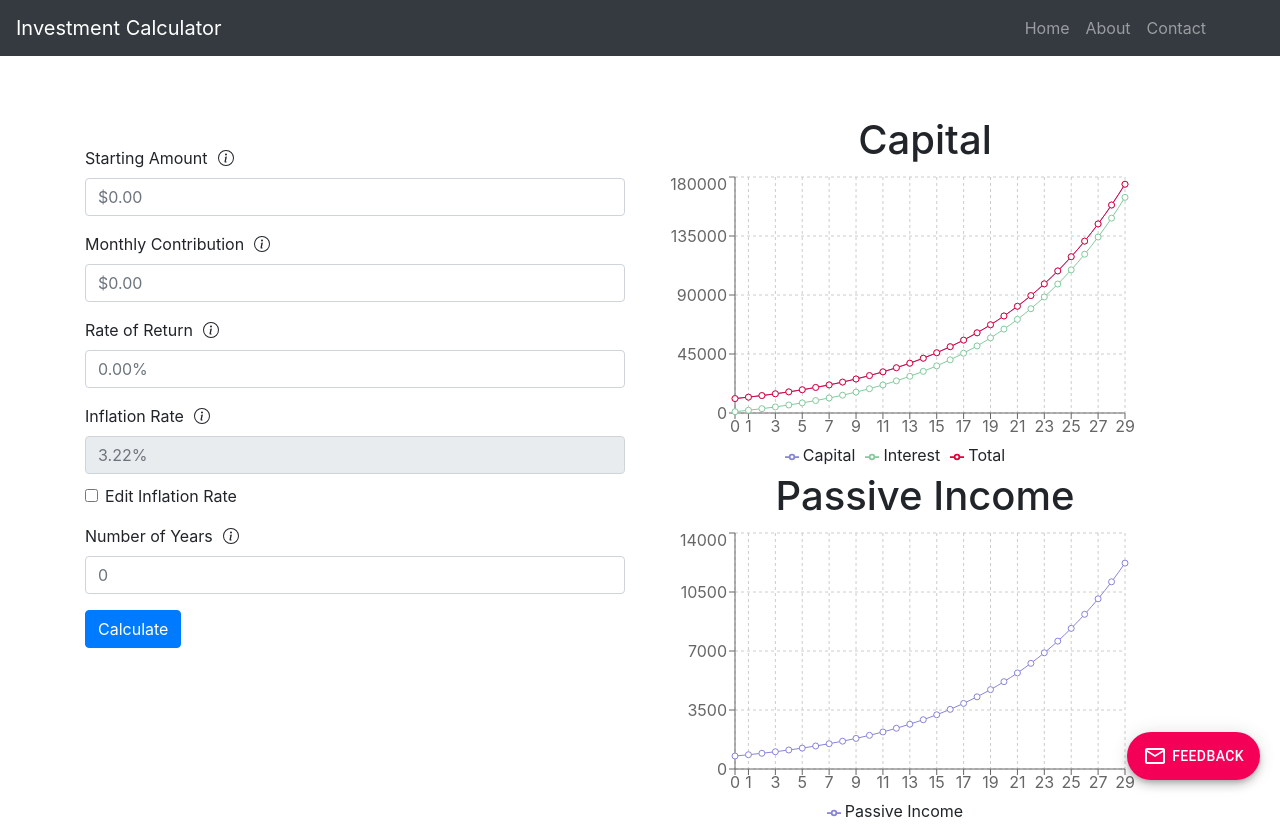
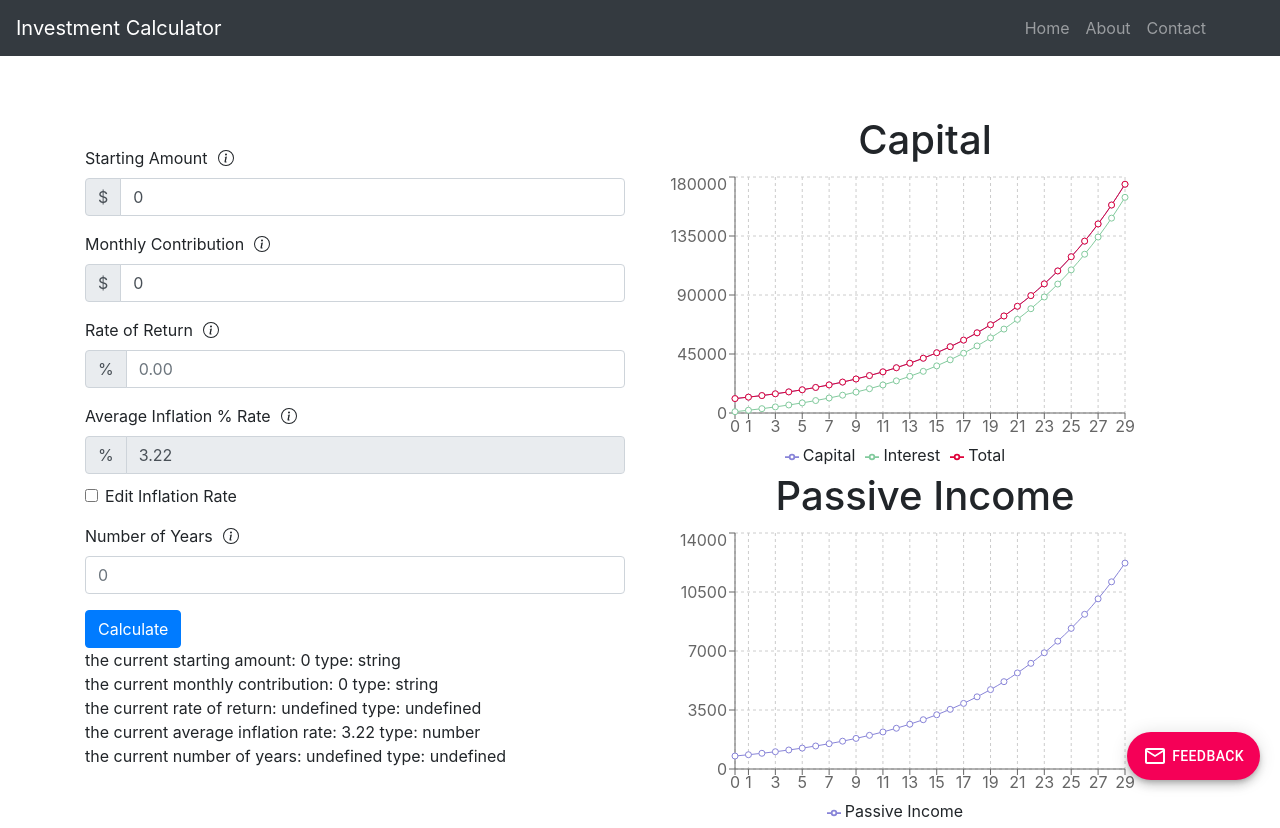
Before and after one commit to scottgibson21/investment-calculator, a React (Create React App) app: page / in a window 1280 px wide. Built offline with nearby package versions, Linux system fonts and the light colour scheme.

Commit message:
feat: initial readux setup

```diff
--- a/public/index.html
+++ b/public/index.html
@@ -24,7 +24,7 @@
       work correctly both with client-side routing and a non-root public URL.
       Learn how to configure a non-root public URL by running `npm run build`.
     -->
-    <title>React App</title>
+    <title>Investio</title>
   </head>
   <body>
     <noscript>You need to enable JavaScript to run this app.</noscript>
--- /dev/null
+++ b/src/actions/resultSet.js
@@ -0,0 +1,16 @@
+export const ADD_RESULT_SET = "ADD_RESULT_SET";
+export const CLEAR_RESULT_SET = "CLEAR_RESULT_SET";
+
+export function addResultSet(resultSet) {
+  return {
+    type: ADD_RESULT_SET,
+    resultSet,
+  };
+}
+
+export function clearResultSet() {
+  return {
+    type: CLEAR_RESULT_SET,
+    resultSet: [],
+  };
+}
--- a/src/components/CalculationInput.js
+++ b/src/components/CalculationInput.js
@@ -4,16 +4,82 @@ import Button from "react-bootstrap/Button";
 import { InfoCircle } from "react-bootstrap-icons";
 import OverlayTrigger from "react-bootstrap/OverlayTrigger";
 import ToolTip from "react-bootstrap/ToolTip";
+import { calculateResultSet } from "../utils/helpers";
+import InputGroup from "react-bootstrap/InputGroup";
 
 export default function CalculationInput() {
-  const [startingAmount, setStartingAmount] = useState();
-  const [montlyContribution, setMontlyContribution] = useState();
+  const [startingAmount, setStartingAmount] = useState("0");
+  const [monthlyContribution, setMonthlyContribution] = useState("0");
   const [rateOfReturn, setRateOfReturn] = useState();
+  const [inflationRate, setInflationRate] = useState(3.22);
   const [numberOfYears, setNumberOfYears] = useState();
   const [editInflationDisabled, setEditInflationDisabled] = useState(true);
 
+  const handleStartingAmountChange = (event) => {
+    let value = event.target.value.replace(/,/g, "");
+
+    if (!/^(\s*|\d+)$/.test(value)) {
+      return;
+    }
+
+    if (value === "") {
+      setStartingAmount(value);
+      return;
+    }
+
+    setStartingAmount(parseInt(value));
+  };
+
+  const handleMonthlyContributionChange = (event) => {
+    let value = event.target.value.replace(/,/g, "");
+
+    if (!/^(\s*|\d+)$/.test(value)) {
+      return;
+    }
+
+    if (value === "") {
+      setMonthlyContribution(value);
+      return;
+    }
+
+    setMonthlyContribution(parseInt(value));
+  };
+
+  const handleRateOfReturnChange = (event) => {
+    setRateOfReturn(event.target.value);
+  };
+
+  const handleInflationRateChange = (event) => {
+    setInflationRate(event.target.value);
+  };
+
+  const handleNumberOfYearsChange = (event) => {
+    setNumberOfYears(event.target.value);
+  };
+
+  const handleSubmit = () => {
+    console.log("handle submit called!");
+    console.log("type of starting amount", typeof startingAmount);
+
+    const resultSet = calculateResultSet(
+      startingAmount,
+      monthlyContribution,
+      rateOfReturn,
+      inflationRate,
+      numberOfYears
+    );
+
+    console.log("the result set: ", resultSet);
+
+    //Dispatch add result set action
+  };
+
+  const numberWithCommas = (x) => {
+    return x.toString().replace(/\B(?=(\d{3})+(?!\d))/g, ",");
+  };
+
   return (
-    <Form style={{ marginTop: 40 }}>
+    <Form style={{ marginTop: 40 }} onSubmit={handleSubmit}>
       <Form.Group controlId="formStrartingAmount">
         <Form.Label>Starting Amount</Form.Label>
         <OverlayTrigger
@@ -23,7 +89,16 @@ export default function CalculationInput() {
         >
           <InfoCircle style={{ marginLeft: 10, marginBottom: 3 }} />
         </OverlayTrigger>
-        <Form.Control placeholder="$0.00" />
+        <InputGroup>
+          <InputGroup.Prepend>
+            <InputGroup.Text id="inputGroupPrepend">$</InputGroup.Text>
+          </InputGroup.Prepend>
+          <Form.Control
+            placeholder="0"
+            onChange={handleStartingAmountChange}
+            value={numberWithCommas(startingAmount)}
+          />
+        </InputGroup>
       </Form.Group>
       <Form.Group controlId="formMonthlyContribution">
         <Form.Label>Monthly Contribution</Form.Label>
@@ -34,7 +109,16 @@ export default function CalculationInput() {
         >
           <InfoCircle style={{ marginLeft: 10, marginBottom: 3 }} />
         </OverlayTrigger>
-        <Form.Control placeholder="$0.00" />
+        <InputGroup>
+          <InputGroup.Prepend>
+            <InputGroup.Text id="inputGroupPrepend">$</InputGroup.Text>
+          </InputGroup.Prepend>
+          <Form.Control
+            placeholder="0"
+            onChange={handleMonthlyContributionChange}
+            value={numberWithCommas(monthlyContribution)}
+          />
+        </InputGroup>
       </Form.Group>
       <Form.Group controlId="formRateOfReturn">
         <Form.Label>Rate of Return</Form.Label>
@@ -45,10 +129,18 @@ export default function CalculationInput() {
         >
           <InfoCircle style={{ marginLeft: 10, marginBottom: 3 }} />
         </OverlayTrigger>
-        <Form.Control placeholder="0.00%" />
+        <InputGroup>
+          <InputGroup.Prepend>
+            <InputGroup.Text id="inputGroupPrepend">%</InputGroup.Text>
+          </InputGroup.Prepend>
+          <Form.Control
+            placeholder="0.00"
+            onChange={handleRateOfReturnChange}
+          />
+        </InputGroup>
       </Form.Group>
       <Form.Group controlId="fromInflationRate">
-        <Form.Label>Inflation Rate</Form.Label>
+        <Form.Label>Average Inflation % Rate</Form.Label>
         <OverlayTrigger
           key="inflationRate"
           placement="right"
@@ -56,7 +148,16 @@ export default function CalculationInput() {
         >
           <InfoCircle style={{ marginLeft: 10, marginBottom: 3 }} />
         </OverlayTrigger>
-        <Form.Control placeholder="3.22%" disabled={editInflationDisabled} />
+        <InputGroup>
+          <InputGroup.Prepend>
+            <InputGroup.Text id="inputGroupPrepend">%</InputGroup.Text>
+          </InputGroup.Prepend>
+          <Form.Control
+            value={inflationRate}
+            disabled={editInflationDisabled}
+            onChange={handleInflationRateChange}
+          />
+        </InputGroup>
         <Form.Check
           type="checkbox"
           label="Edit Inflation Rate"
@@ -73,11 +174,16 @@ export default function CalculationInput() {
         >
           <InfoCircle style={{ marginLeft: 10, marginBottom: 3 }} />
         </OverlayTrigger>
-        <Form.Control placeholder="0" />
+        <Form.Control placeholder="0" onChange={handleNumberOfYearsChange} />
       </Form.Group>
       <Button type="submit" disabled={false}>
         Calculate
       </Button>
+      <div>{`the current starting amount: ${startingAmount} type: ${typeof startingAmount}`}</div>
+      <div>{`the current monthly contribution: ${monthlyContribution} type: ${typeof monthlyContribution}`}</div>
+      <div>{`the current rate of return: ${rateOfReturn} type: ${typeof rateOfReturn}`}</div>
+      <div>{`the current average inflation rate: ${inflationRate} type: ${typeof inflationRate}`}</div>
+      <div>{`the current number of years: ${numberOfYears} type: ${typeof numberOfYears}`}</div>
     </Form>
   );
 }
--- a/src/index.js
+++ b/src/index.js
@@ -4,11 +4,17 @@ import "./index.css";
 import App from "./App";
 import * as serviceWorker from "./serviceWorker";
 import "bootstrap/dist/css/bootstrap.min.css";
+import reducer from "./reducers";
+import { createStore } from "redux";
+import { Provider } from "react-redux";
+import middleware from "./middleware";
+
+const store = createStore(reducer, middleware);
 
 ReactDOM.render(
-  <React.StrictMode>
+  <Provider store={store}>
     <App />
-  </React.StrictMode>,
+  </Provider>,
   document.getElementById("root")
 );
 
--- /dev/null
+++ b/src/middleware/index.js
@@ -0,0 +1,4 @@
+import logger from "./logger";
+import { applyMiddleware } from "redux";
+
+export default applyMiddleware(logger);
--- /dev/null
+++ b/src/middleware/logger.js
@@ -0,0 +1,10 @@
+const logger = (store) => (next) => (action) => {
+  console.group(action.type);
+  console.log("the action: ", action);
+  const returnValue = next(action);
+  console.log("the new state is: ", store.getState());
+  console.groupEnd();
+  return returnValue;
+};
+
+export default logger;
--- /dev/null
+++ b/src/reducers/index.js
@@ -0,0 +1,6 @@
+import { combineReducers } from "redux";
+import resultSet from "./resultSet";
+
+export default combineReducers({
+  resultSet,
+});
--- /dev/null
+++ b/src/reducers/resultSet.js
@@ -0,0 +1,17 @@
+import { ADD_RESULT_SET, CLEAR_RESULT_SET } from "../actions/resultSet";
+
+export default function resultSet(state = [], action) {
+  switch (action.type) {
+    case ADD_RESULT_SET:
+      return {
+        ...state,
+        ...action.resultSet,
+      };
+    case CLEAR_RESULT_SET:
+      return {
+        state: [],
+      };
+    default:
+      return state;
+  }
+}
--- /dev/null
+++ b/src/utils/helpers.js
@@ -0,0 +1,34 @@
+export function calculateResultSet(
+  startingAmount,
+  monthlyContribution,
+  rateOfReturn,
+  inflationRate,
+  numberOfYears
+) {
+  const monthlyRateOfReturn = rateOfReturn / 12;
+  console.log("monthly rate of return", monthlyRateOfReturn);
+  let totalAccruedInterest = 0;
+  let capital = startingAmount;
+  let resultSet = [];
+
+  for (let i = 0; i < numberOfYears; i++) {
+    for (let j = 0; j < 12; j++) {
+      capital += monthlyContribution;
+      let interest = (capital * monthlyRateOfReturn).toFixed(2);
+      totalAccruedInterest += interest;
+      let passiveIncome = (capital * (rateOfReturn - inflationRate)).toFixed(2);
+
+      resultSet.push({
+        month: i * 12 + (j + 1),
+        capital: capital / 100,
+        interest: interest / 100,
+        totalAccruedInterest: totalAccruedInterest / 100,
+        passiveIncome: passiveIncome / 100,
+      });
+
+      capital += interest / 100;
+    }
+  }
+
+  return resultSet;
+}
```
